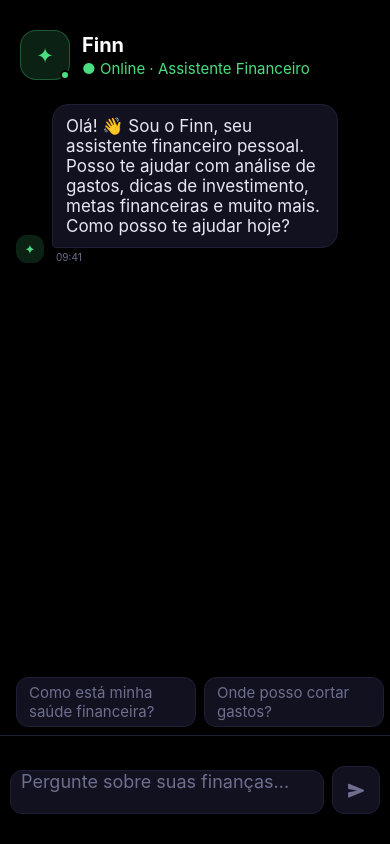
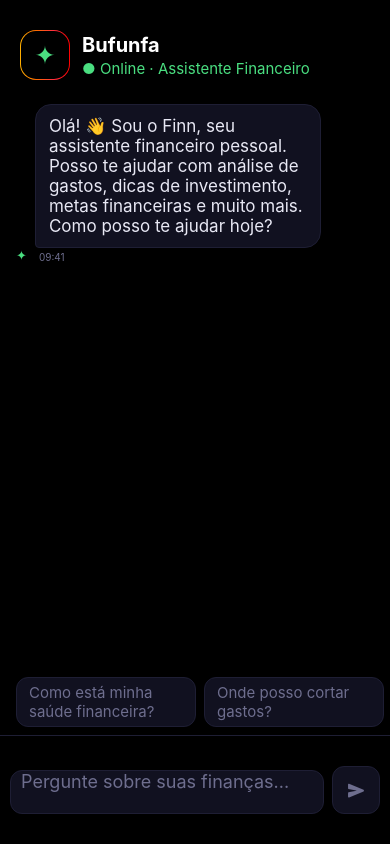
Before and after one commit to Douglas-Bezerra/FinUp, a React Native app in the folder mobileapp/: screen /Assistente in a window 390 px wide. Built offline with nearby package versions, Linux system fonts and the light colour scheme; no server answers.

Commit message:
aplicado GradientText em alguns componentes da TelaAssistente e excluído estilos desnecessários

```diff
--- a/mobileapp/src/views/TelaAssistente.tsx
+++ b/mobileapp/src/views/TelaAssistente.tsx
@@ -13,6 +13,7 @@
 
 import { colors } from "../styles/colors";
 import GradientText from "../components/GradientText"
+import { LinearGradient } from "expo-linear-gradient";
 
 type Msg = {
     id: number;
@@ -111,16 +112,24 @@
         >
             {/* Cabeçalho */}
             <View style={styles.header}>
+                <LinearGradient
+                    colors={colors.gradient.colors}
+                    start={colors.gradient.start}
+                    end={colors.gradient.end}
+                    style={styles.finnIconBorder}
+                >
                     <View style={styles.finnIcon}>
                         <GradientText style={styles.finnSymbol}>
                             ✦
                         </GradientText>
-                    <View style={styles.onlineDot} />
+
+
                     </View>
+                </LinearGradient>
 
                 <View>
                     <GradientText style={styles.finnName}>
-                        Finn
+                        Bufunfa
                     </GradientText>
 
                     <GradientText style={styles.onlineText}>
@@ -148,11 +157,9 @@
                         ]}
                     >
                         {message.role === "bot" && (
-                            <View style={styles.botIcon}>
                             <GradientText style={styles.botIconText}>
                                 ✦
                             </GradientText>
-                            </View>
                         )}
 
                         <View style={styles.messageContainer}>
@@ -192,11 +199,10 @@
                 {/* Digitando */}
                 {typing && (
                     <View style={styles.messageRow}>
-                        <View style={styles.botIcon}>
+
                         <GradientText style={styles.botIconText}>
                             ✦
                         </GradientText>
-                        </View>
 
                         <View style={styles.typingBubble}>
                             <View style={styles.typingDots}>
@@ -287,29 +293,21 @@
         gap: 12,
     },
     finnIcon: {
+        flex: 1,
+        borderRadius: 15,
+        backgroundColor: colors.background,
+        alignItems: "center",
+        justifyContent: "center",
+    },
+    finnIconBorder: {
         width: 50,
         height: 50,
         borderRadius: 16,
-        backgroundColor: "rgba(74, 222, 128, 0.15)",
-        borderWidth: 1,
-        borderColor: "rgba(74, 222, 128, 0.3)",
-        alignItems: "center",
-        justifyContent: "center",
+        padding: 1,
     },
     finnSymbol: {
         color: colors.primary,
-        fontSize: 21,
-    },
-    onlineDot: {
-        position: "absolute",
-        right: -1,
-        bottom: -1,
-        width: 10,
-        height: 10,
-        borderRadius: 5,
-        backgroundColor: colors.primary,
-        borderWidth: 2,
-        borderColor: colors.background,
+        fontSize: 25,
     },
     finnName: {
         color: colors.foreground,
@@ -340,14 +338,6 @@
     },
     userRow: {
         justifyContent: "flex-end",
-    },
-    botIcon: {
-        width: 28,
-        height: 28,
-        borderRadius: 11,
-        backgroundColor: "rgba(74, 222, 128, 0.15)",
-        alignItems: "center",
-        justifyContent: "center",
     },
     botIconText: {
         color: colors.primary,
```
Lines whose indentation alone changed are shown as unchanged.
